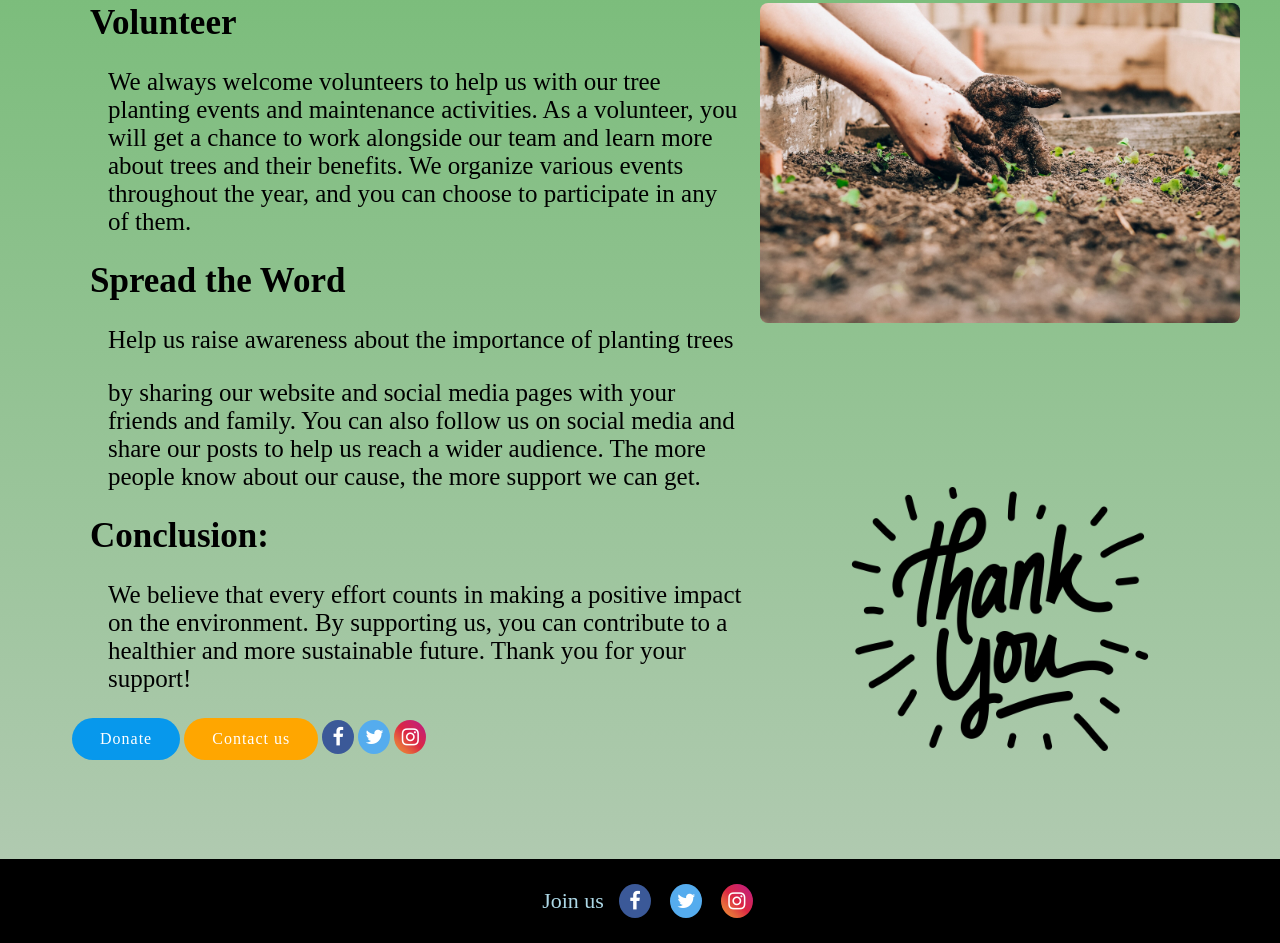
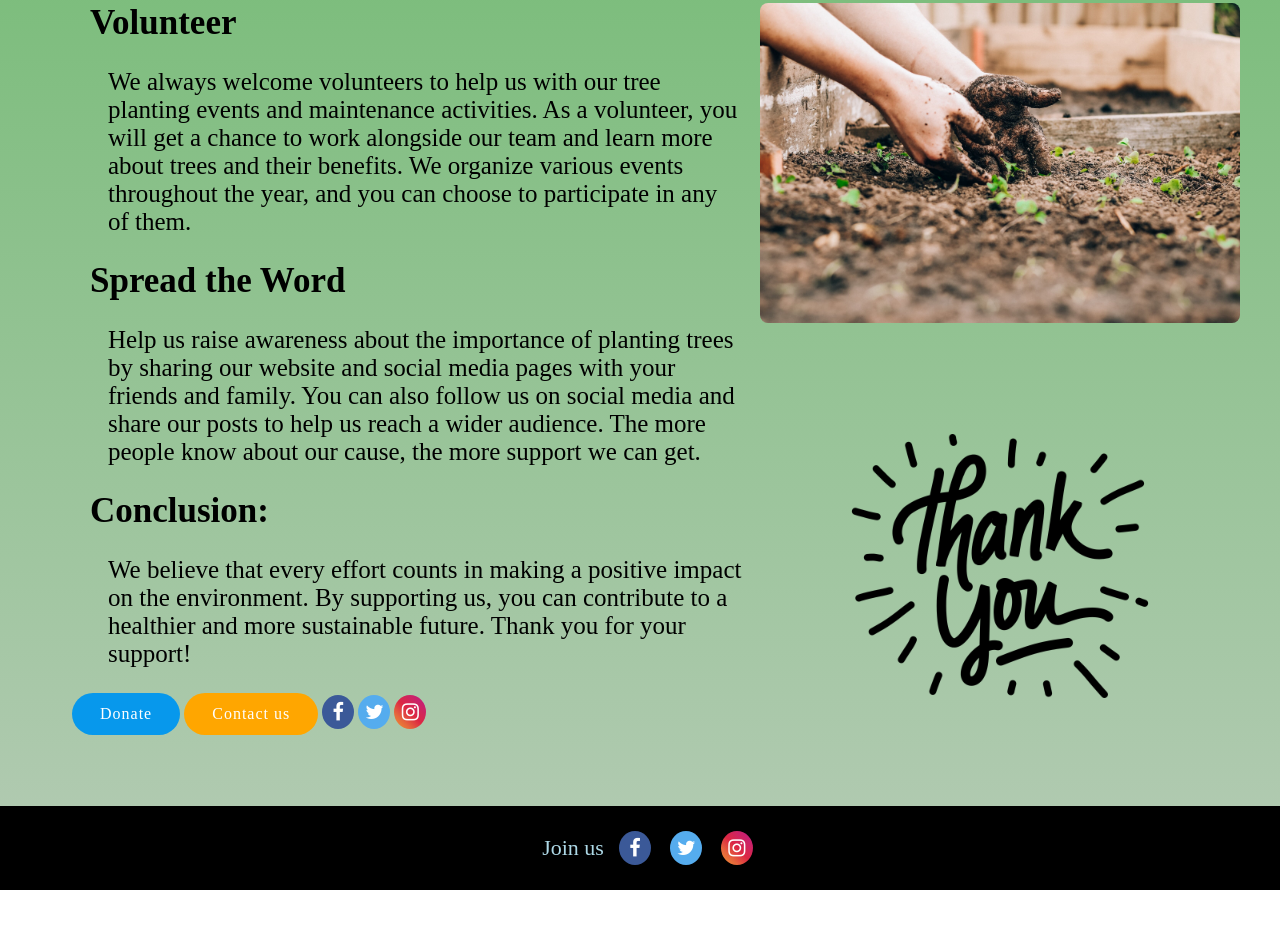
Before and after one commit to Cezar2231/first-site-remade, a plain HTML site: page support-us.html in a window 1280 px wide. Shown: the part 679-1622 px from the top of the page. After the commit the page ends 1569 px from the top, so only its background shows below. Drawn offline with Linux system fonts and the light colour scheme.

Commit message:
Add files via upload

```diff
--- a/support-us.html
+++ b/support-us.html
@@ -72,10 +72,9 @@
 					<img class="donation-picture" src="img/hands.jfif" alt="Donation picture">
             <p class="text"> We always welcome volunteers to help us with our tree planting events and maintenance activities. As a volunteer, you will get a chance to work alongside our team and learn more about trees and their benefits. We organize various events throughout the year, and you can choose to participate in any of them.</p>
           <h3 class="donation-text">Spread the Word</h3>
-            <p class="text"> Help us raise awareness about the importance of planting trees </p>
-							<img class="donation-picture" src="img/thank-you.png" alt="">
-							<p class="text">by sharing our
-							website and social media pages with your friends and family.
+            <p class="text"> Help us raise awareness about the importance of planting trees
+							<img class="donation-picture" src="img/Thank-you.png" alt="">
+							by sharing our website and social media pages with your friends and family.
 							You can also follow us on social media and share our posts to help us reach a wider audience. The more people know about our cause, the more support we can get.</p>
           <h3 class="donation-text">Conclusion:</h3>
             <p class="text">We believe that every effort counts in making a positive impact on the environment. By supporting us, you can contribute to a healthier and more sustainable future. Thank you for your support!</p>
```
